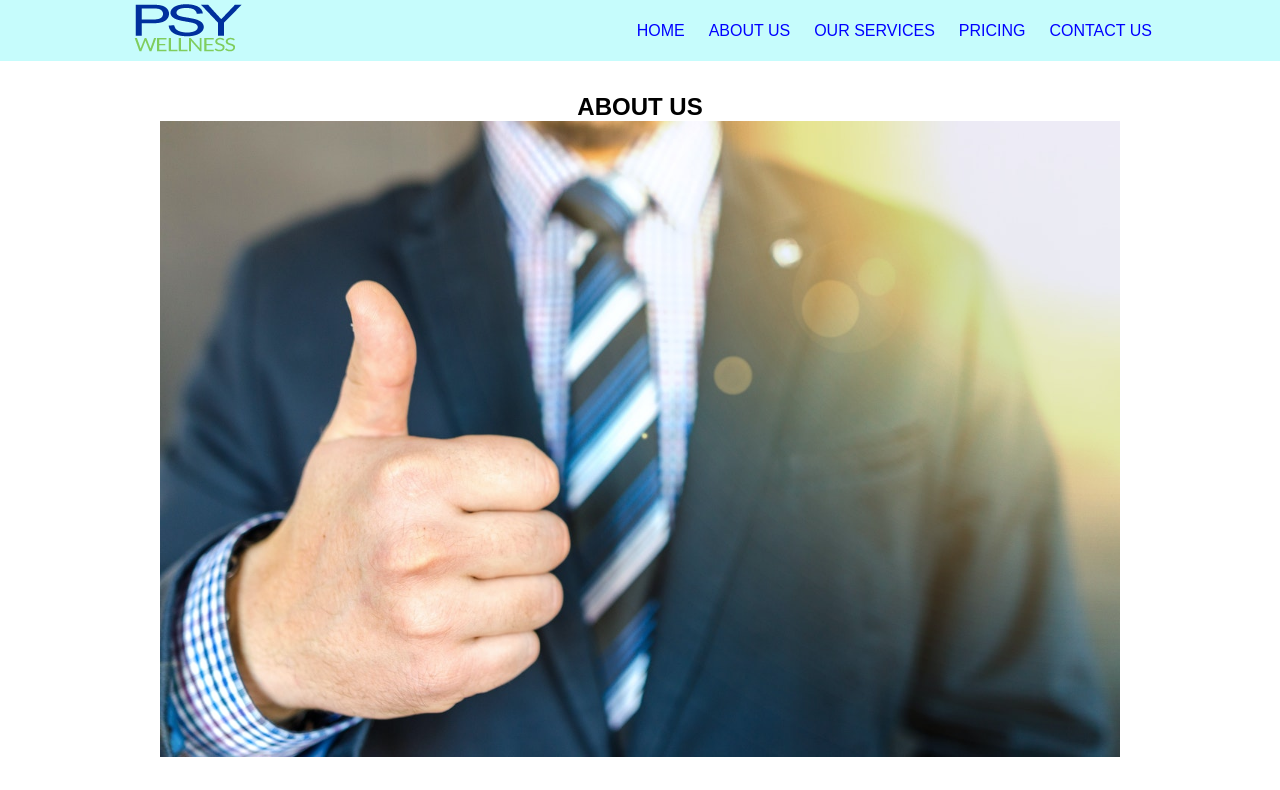
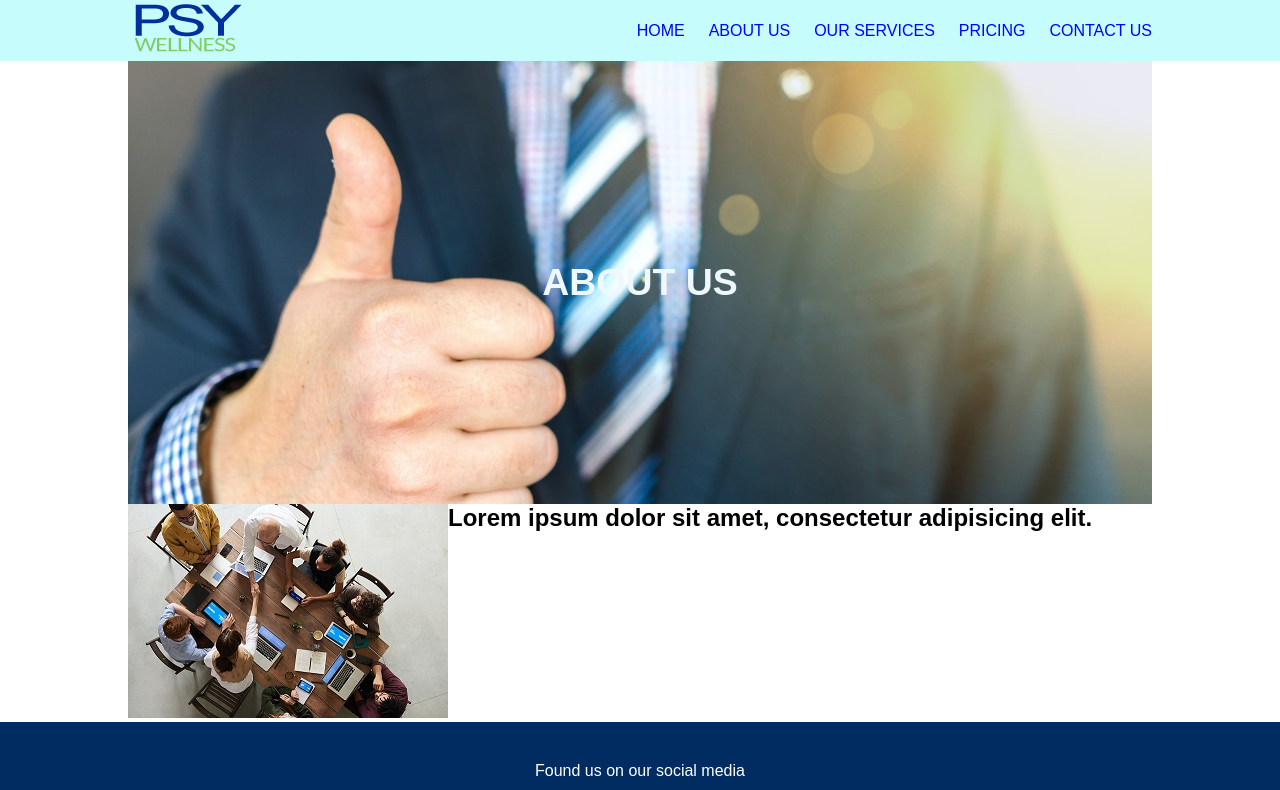
Before and after one commit to Darioeochoa10/Preentrega2, a plain HTML site: page pages/aboutus.html in a window 1280 px wide. Shown: the top 790 px of the page. Drawn offline with Linux system fonts and the light colour scheme.

Commit message:
añadi flexbox a la pagina about us y corregi tambien cosas en el index

```diff
--- a/css/style.css
+++ b/css/style.css
@@ -53,14 +53,18 @@ header {
   background-repeat: no-repeat;
   background-position: center;
   display: flex;
-  padding-top: 149px;
+  padding-bottom: 150px;
 }
 .main_content {
-  text-align: center;
   display: flex;
   flex-direction: column;
   padding: 150px;
-  color: #2c21ab;
+  color: #09390c;
+  align-items: center;
+  justify-content: center;
+  text-align: center;
+  gap: 4rem;
+  width: 100%;
 }
 
 footer {
@@ -96,6 +100,31 @@ footer {
   font-weight: 400;
 }
 /* ABOUT US */
+.section_about {
+  background-image: url(../img/aboutusbg.jpg);
+  background-size: cover;
+  background-repeat: no-repeat;
+  background-position: center;
+  padding-bottom: 200px;
+  padding-top: 200px;
+  display: flex;
+  justify-content: center;
+  align-items: center;
+  gap: 2rem;
+}
+.section_about_2 {
+  display: flex;
+}
+
+.about_a {
+  font-size: 2rem;
+  color: aliceblue;
+}
+.about_b {
+  display: flex;
+  flex-direction: row;
+}
+
 /* OUR SERVICES */
 .section_title {
   margin: 2rem;
--- a/pages/aboutus.html
+++ b/pages/aboutus.html
@@ -56,15 +56,23 @@
     </header>
     <main>
       <section class="container">
-        <article class="section_content">
-          <div class="section_title">
-            <h2>ABOUT US</h2>
-            <img src="../img/aboutusbg.jpg" alt="our team">
-          </div>
-          <di class="section_subtitle">
-            <img src="../img/aboutusimg.jpg" alt="we are proffesionals">
-            <p>Lorem ipsum dolor, sit amet consectetur adipisicing elit. Fugiat, beatae. Eligendi et saepe minus expedita laboriosam illum, qui molestias explicabo repellat maiores nesciunt? Optio saepe ipsum dolore ullam quo corrupti?</p>
-          </di>
+        <div class="section_about">
+          <article class="about_a">
+            <div class="tittle_about">
+              <h1>ABOUT US</h1>
+            </div>
+          </article>
+        </div>
+        <div class="section_about_2">
+          <article class="about_b">
+            <div class="img_about">
+              <img src="/img/aboutusimg.jpg" alt="" />
+            </div>
+            <div class="text_about">
+              <h2>Lorem ipsum dolor sit amet, consectetur adipisicing elit.</h2>
+            </div>
+          </article>
+        </div>
       </section>
     </main>
     <footer class="footer-bottom">
```
